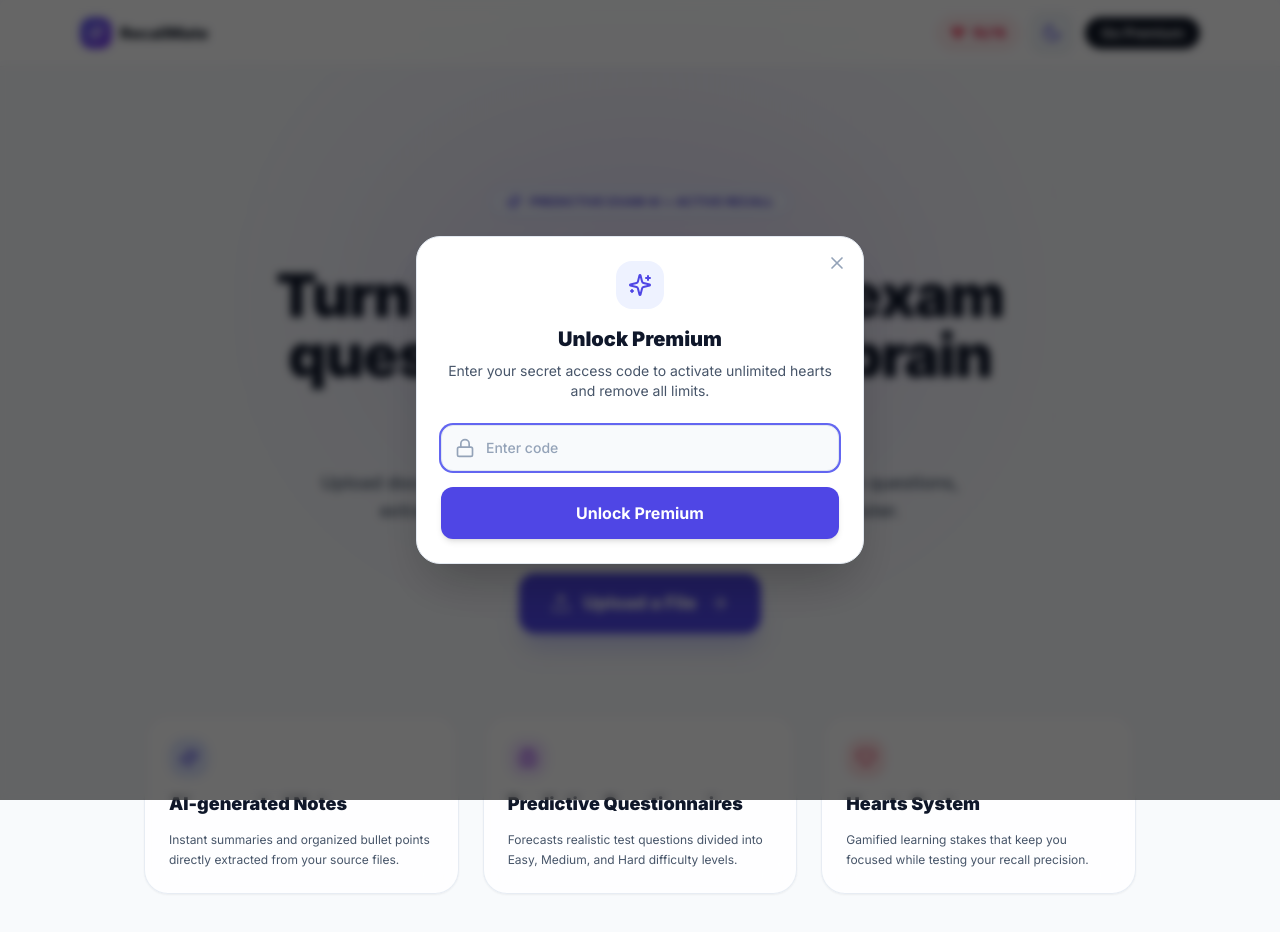
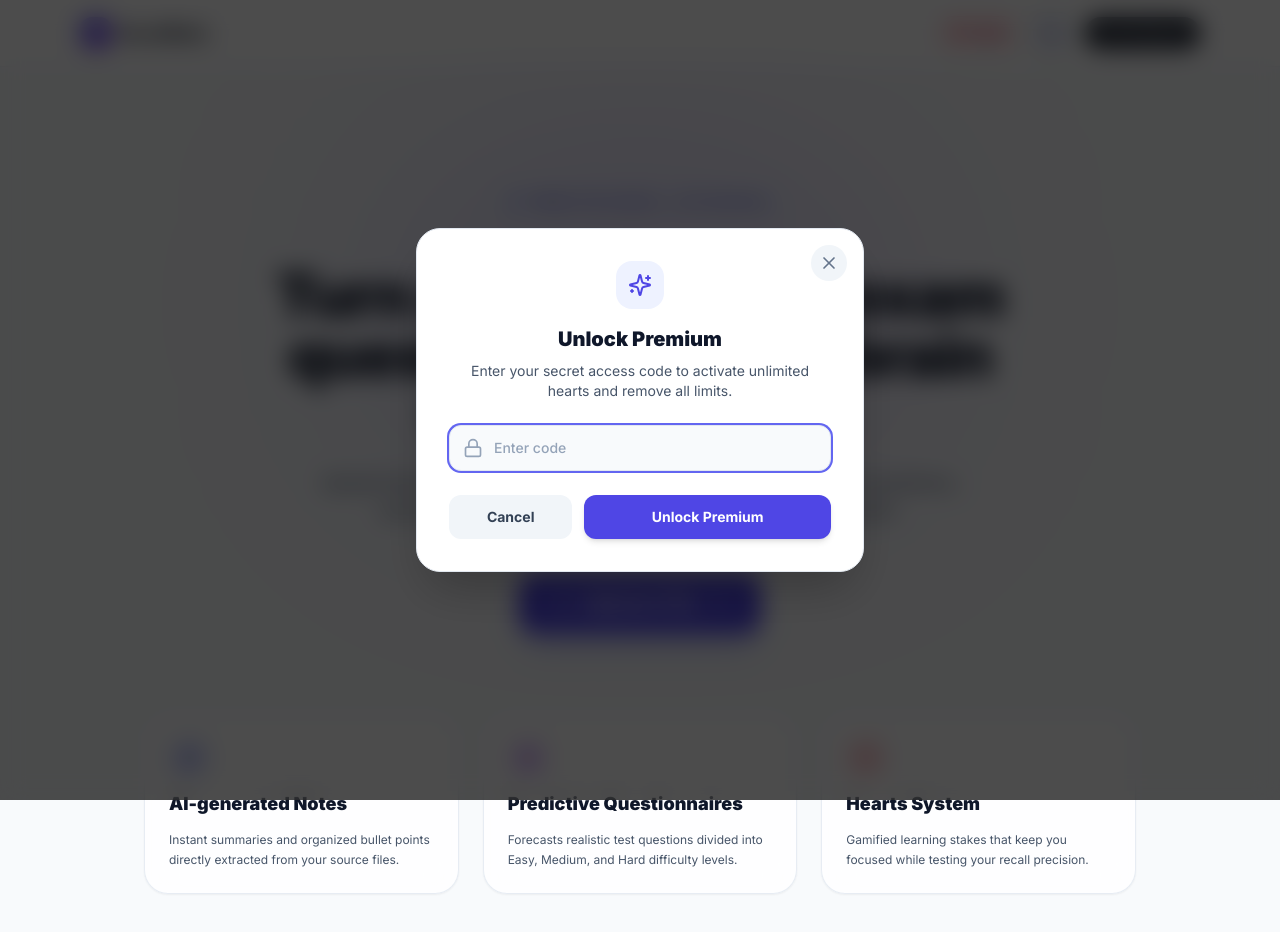
Before and after one commit to mmmedea/Recallmate, a Next.js app: page / in a window 1280 px wide. Both pictures are taken after a click on the button "Go Premium". Shown: the top 932 px of the page. Built offline with nearby package versions, Linux system fonts and the light colour scheme.

Commit message:
fix: center FeynmanRechargeModal and PremiumModal on screen using React Portal with close and cancel buttons

```diff
--- a/components/FeynmanRechargeModal.tsx
+++ b/components/FeynmanRechargeModal.tsx
@@ -1,8 +1,9 @@
 "use client";
 
-import { useState } from "react";
+import { useEffect, useState } from "react";
+import { createPortal } from "react-dom";
 import { useAppStore } from "@/lib/store";
-import { Heart, X, Sparkles, Brain, CheckCircle2, ArrowRight } from "lucide-react";
+import { Heart, X, Brain, ArrowRight } from "lucide-react";
 
 interface FeynmanRechargeModalProps {
   open: boolean;
@@ -18,9 +19,14 @@ export default function FeynmanRechargeModal({
   const [explanation, setExplanation] = useState("");
   const [error, setError] = useState("");
   const [success, setSuccess] = useState(false);
+  const [mounted, setMounted] = useState(false);
   const { addHeart } = useAppStore();
 
-  if (!open) return null;
+  useEffect(() => {
+    setMounted(true);
+  }, []);
+
+  if (!open || !mounted) return null;
 
   const handleSubmit = (e: React.FormEvent) => {
     e.preventDefault();
@@ -42,19 +48,27 @@ export default function FeynmanRechargeModal({
     }, 1500);
   };
 
-  return (
-    <div className="fixed inset-0 z-50 flex items-center justify-center bg-black/60 backdrop-blur-sm p-4 animate-in fade-in duration-200">
-      <div className="relative w-full max-w-lg rounded-3xl bg-white dark:bg-slate-900 p-6 md:p-8 shadow-2xl border border-slate-200 dark:border-slate-800">
+  const modalContent = (
+    <div
+      onClick={(e) => {
+        if (e.target === e.currentTarget) onClose();
+      }}
+      className="fixed inset-0 z-[9999] flex items-center justify-center bg-black/70 backdrop-blur-md p-4 animate-in fade-in duration-200"
+    >
+      <div className="relative w-full max-w-lg rounded-3xl bg-white dark:bg-slate-900 p-6 md:p-8 shadow-2xl border border-slate-200 dark:border-slate-800 animate-in zoom-in-95 duration-200">
+
+        {/* Prominent Close X Button */}
         <button
           onClick={onClose}
-          className="absolute top-4 right-4 text-slate-400 hover:text-slate-600 dark:hover:text-slate-200 transition-colors"
+          aria-label="Close modal"
+          className="absolute top-4 right-4 p-2 rounded-full bg-slate-100 dark:bg-slate-800 text-slate-500 hover:text-slate-900 dark:text-slate-400 dark:hover:text-white hover:bg-slate-200 dark:hover:bg-slate-700 transition-all focus:outline-none focus:ring-2 focus:ring-indigo-500"
         >
           <X className="w-5 h-5" />
         </button>
 
         {success ? (
           <div className="py-8 text-center space-y-4 animate-in zoom-in-95 duration-200">
-            <div className="mx-auto w-16 h-16 bg-rose-100 dark:bg-rose-950/60 text-rose-600 dark:text-rose-400 rounded-full flex items-center justify-center">
+            <div className="mx-auto w-16 h-16 bg-rose-100 dark:bg-rose-950/60 text-rose-600 dark:text-rose-400 rounded-full flex items-center justify-center shadow-inner">
               <Heart className="w-8 h-8 fill-rose-500 text-rose-500 animate-pulse" />
             </div>
             <h3 className="text-2xl font-black text-slate-900 dark:text-white">
@@ -66,7 +80,7 @@ export default function FeynmanRechargeModal({
           </div>
         ) : (
           <>
-            <div className="space-y-3 mb-6">
+            <div className="space-y-3 mb-6 pr-8">
               <div className="flex items-center gap-2">
                 <div className="w-10 h-10 bg-indigo-50 dark:bg-indigo-950/60 text-indigo-600 dark:text-indigo-400 rounded-2xl flex items-center justify-center">
                   <Brain className="w-5 h-5" />
@@ -109,16 +123,27 @@ export default function FeynmanRechargeModal({
                 </p>
               )}
 
-              <button
-                type="submit"
-                className="w-full py-3.5 bg-indigo-600 hover:bg-indigo-700 dark:bg-indigo-500 dark:hover:bg-indigo-600 text-white rounded-xl font-bold shadow-md transition-all flex items-center justify-center gap-2 active:scale-[0.98]"
-              >
-                Synthesize & Recharge Heart <ArrowRight className="w-4 h-4" />
-              </button>
+              <div className="flex flex-col sm:flex-row gap-3 pt-2">
+                <button
+                  type="button"
+                  onClick={onClose}
+                  className="w-full sm:w-1/3 py-3.5 bg-slate-100 hover:bg-slate-200 dark:bg-slate-800 dark:hover:bg-slate-700 text-slate-700 dark:text-slate-300 rounded-xl font-bold transition-all text-sm"
+                >
+                  Cancel
+                </button>
+                <button
+                  type="submit"
+                  className="w-full sm:w-2/3 py-3.5 bg-indigo-600 hover:bg-indigo-700 dark:bg-indigo-500 dark:hover:bg-indigo-600 text-white rounded-xl font-bold shadow-md transition-all flex items-center justify-center gap-2 text-sm active:scale-[0.98]"
+                >
+                  Synthesize & Recharge <ArrowRight className="w-4 h-4" />
+                </button>
+              </div>
             </form>
           </>
         )}
       </div>
     </div>
   );
+
+  return createPortal(modalContent, document.body);
 }
--- a/components/PremiumModal.tsx
+++ b/components/PremiumModal.tsx
@@ -1,6 +1,7 @@
 "use client";
 
-import { useState } from "react";
+import { useEffect, useState } from "react";
+import { createPortal } from "react-dom";
 import { useAppStore } from "@/lib/store";
 import { Lock, X, Sparkles, CheckCircle2 } from "lucide-react";
 
@@ -8,9 +9,14 @@ export default function PremiumModal({ open, onClose }: { open: boolean; onClose
   const [code, setCode] = useState("");
   const [error, setError] = useState("");
   const [success, setSuccess] = useState(false);
+  const [mounted, setMounted] = useState(false);
   const { unlockPremium } = useAppStore();
 
-  if (!open) return null;
+  useEffect(() => {
+    setMounted(true);
+  }, []);
+
+  if (!open || !mounted) return null;
 
   const handleUnlock = (e: React.FormEvent) => {
     e.preventDefault();
@@ -30,19 +36,25 @@ export default function PremiumModal({ open, onClose }: { open: boolean; onClose
     }
   };
 
-  return (
-    <div className="fixed inset-0 z-50 flex items-center justify-center bg-black/60 backdrop-blur-sm p-4 animate-in fade-in duration-200">
-      <div className="relative w-full max-w-md rounded-3xl bg-white dark:bg-slate-900 p-6 shadow-2xl border border-slate-200 dark:border-slate-800">
+  const modalContent = (
+    <div
+      onClick={(e) => {
+        if (e.target === e.currentTarget) onClose();
+      }}
+      className="fixed inset-0 z-[9999] flex items-center justify-center bg-black/70 backdrop-blur-md p-4 animate-in fade-in duration-200"
+    >
+      <div className="relative w-full max-w-md rounded-3xl bg-white dark:bg-slate-900 p-6 md:p-8 shadow-2xl border border-slate-200 dark:border-slate-800 animate-in zoom-in-95 duration-200">
         <button
           onClick={onClose}
-          className="absolute top-4 right-4 text-slate-400 hover:text-slate-600 dark:hover:text-slate-200 transition-colors"
+          aria-label="Close modal"
+          className="absolute top-4 right-4 p-2 rounded-full bg-slate-100 dark:bg-slate-800 text-slate-500 hover:text-slate-900 dark:text-slate-400 dark:hover:text-white hover:bg-slate-200 dark:hover:bg-slate-700 transition-all focus:outline-none focus:ring-2 focus:ring-indigo-500"
         >
           <X className="w-5 h-5" />
         </button>
 
         {success ? (
           <div className="py-8 text-center space-y-4 animate-in zoom-in-95 duration-200">
-            <div className="mx-auto w-16 h-16 bg-emerald-100 dark:bg-emerald-950/60 text-emerald-600 dark:text-emerald-400 rounded-full flex items-center justify-center">
+            <div className="mx-auto w-16 h-16 bg-emerald-100 dark:bg-emerald-950/60 text-emerald-600 dark:text-emerald-400 rounded-full flex items-center justify-center shadow-inner">
               <CheckCircle2 className="w-8 h-8" />
             </div>
             <h3 className="text-2xl font-black text-slate-900 dark:text-white">Premium Unlocked!</h3>
@@ -57,7 +69,6 @@ export default function PremiumModal({ open, onClose }: { open: boolean; onClose
                 <Sparkles className="w-6 h-6" />
               </div>
               <h3 className="text-xl font-black text-slate-900 dark:text-white">Unlock Premium</h3>
-              {/* NOTE: Code is completely removed from the text instructions below */}
               <p className="text-sm text-slate-600 dark:text-slate-400">
                 Enter your secret access code to activate unlimited hearts and remove all limits.
               </p>
@@ -82,16 +93,27 @@ export default function PremiumModal({ open, onClose }: { open: boolean; onClose
                 </p>
               )}
 
-              <button
-                type="submit"
-                className="w-full py-3.5 bg-indigo-600 hover:bg-indigo-700 dark:bg-indigo-500 dark:hover:bg-indigo-600 text-white rounded-xl font-bold shadow-md transition-all active:scale-[0.98]"
-              >
-                Unlock Premium
-              </button>
+              <div className="flex gap-3 pt-2">
+                <button
+                  type="button"
+                  onClick={onClose}
+                  className="w-1/3 py-3 bg-slate-100 hover:bg-slate-200 dark:bg-slate-800 dark:hover:bg-slate-700 text-slate-700 dark:text-slate-300 rounded-xl font-bold transition-all text-sm"
+                >
+                  Cancel
+                </button>
+                <button
+                  type="submit"
+                  className="w-2/3 py-3 bg-indigo-600 hover:bg-indigo-700 dark:bg-indigo-500 dark:hover:bg-indigo-600 text-white rounded-xl font-bold shadow-md transition-all text-sm active:scale-[0.98]"
+                >
+                  Unlock Premium
+                </button>
+              </div>
             </form>
           </>
         )}
       </div>
     </div>
   );
+
+  return createPortal(modalContent, document.body);
 }
```
